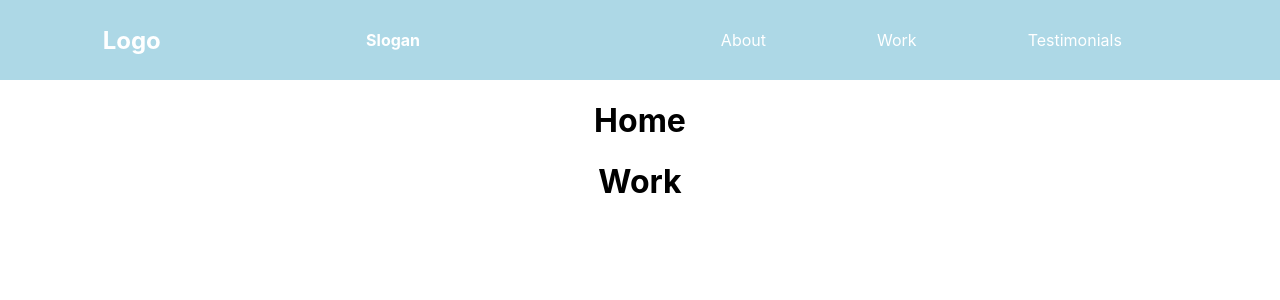
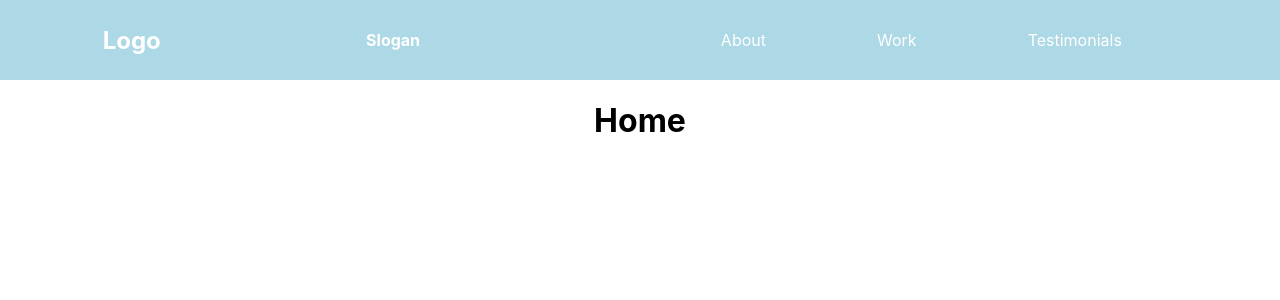
Before and after one commit to ideascomealive/react-router-demo, a React (Create React App) app: page /work in a window 1280 px wide. Shown: the top 300 px of the page. Built offline with nearby package versions, Linux system fonts and the light colour scheme.

Commit message:
06 Added Switch to only render first route that matches

```diff
--- a/src/App.js
+++ b/src/App.js
@@ -12,10 +12,12 @@ function App() {
     <Router>
       <div className="App">
         <Nav />
-        <Route path="/" component={Home} />
-        <Route path="/about" component={About} />
-        <Route path="/work" component={Work} />
-        <Route path="/testimonials" component={Testimonial} />
+          <Switch>
+            <Route path="/" component={Home} />
+            <Route path="/about" component={About} />
+            <Route path="/work" component={Work} />
+            <Route path="/testimonials" component={Testimonial} />
+          </Switch>
       </div>
     </Router>
   );
```
